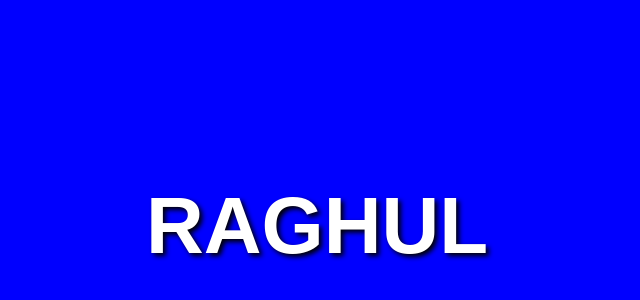
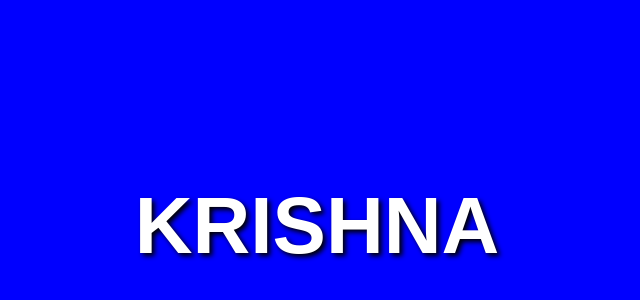
Before and after one commit to sunilkumar6rk6-rgb/repo-1, a plain HTML site: page index.html in a window 1280 px wide. Shown: the part 174-474 px from the top of the page, without its empty margins (323-963 px from the left). Drawn offline with Linux system fonts and the light colour scheme.

Commit message:
Change header from 'RAGHUL' to 'KRISHNA'

```diff
--- a/index.html
+++ b/index.html
@@ -22,6 +22,6 @@
     </style>
 </head>
 <body>
-    <h1>RAGHUL</h1>
+    <h1>KRISHNA</h1>
 </body>
 </html>
```
